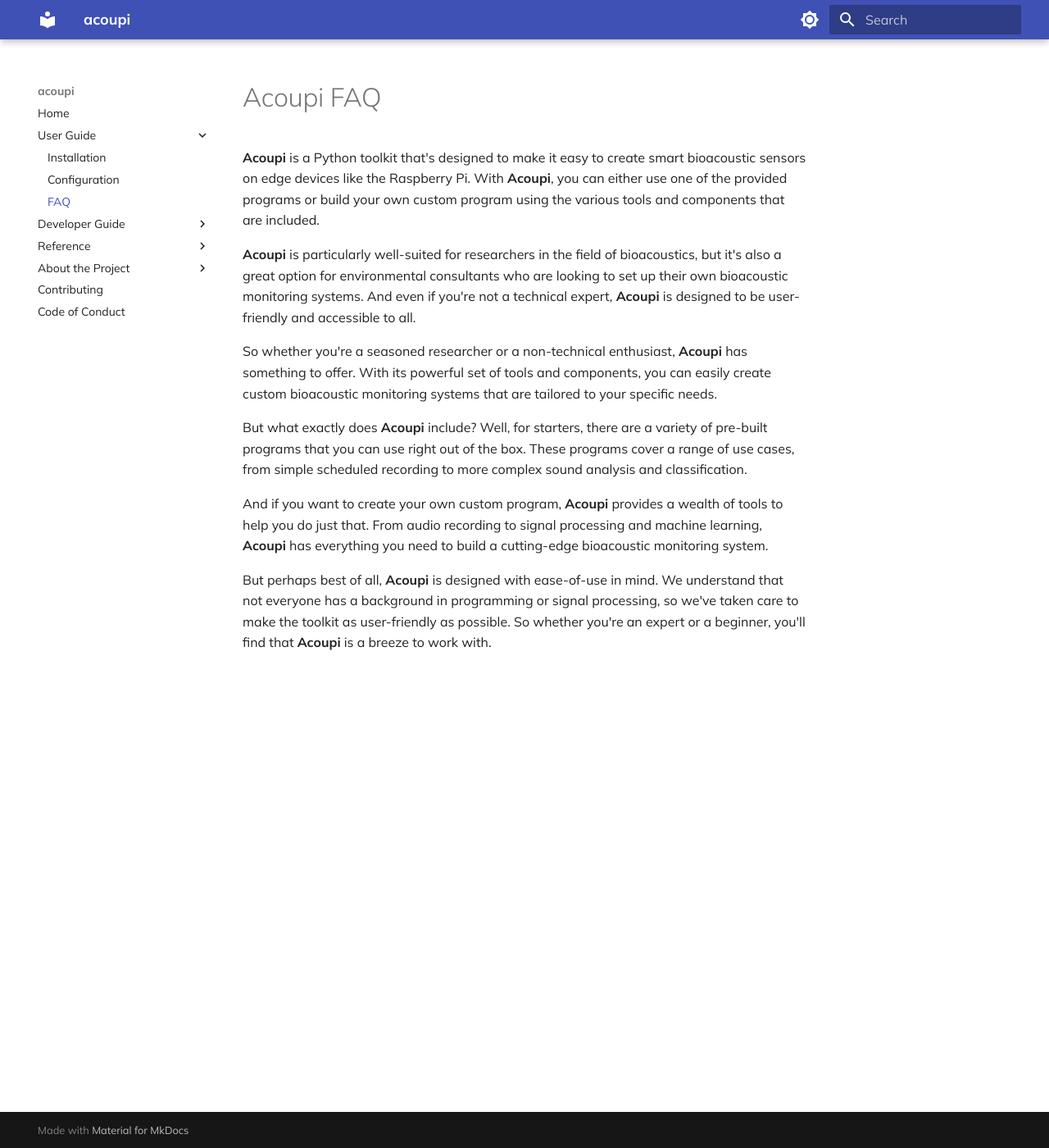
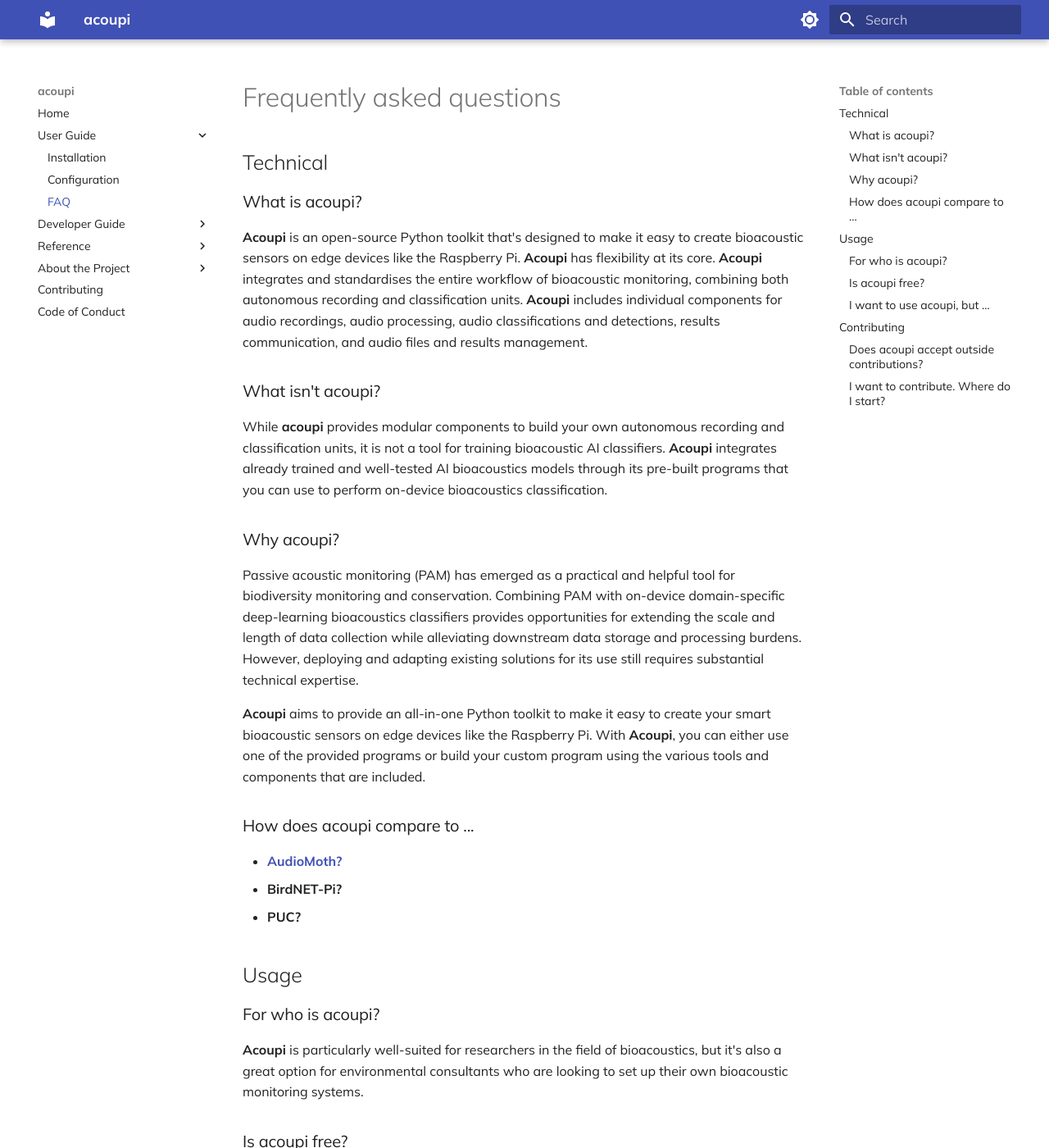
Before and after one commit to acoupi/acoupi, an MkDocs documentation site: the page built from docs/user_guide/faq.md, in a window 1280 px wide and 1400 px high. Shown: the whole window at 82% size. Built offline with MkDocs 1.6.1 and Material for MkDocs 9.7.7, drawn with Linux system fonts in a browser that asks for light colours; some of the changed text lies outside the part shown.

Commit message:
Update faq.md

```diff
--- a/docs/user_guide/faq.md
+++ b/docs/user_guide/faq.md
@@ -1,14 +1,44 @@
 
-# Acoupi FAQ
+# Frequently asked questions
 
-**Acoupi** is a Python toolkit that's designed to make it easy to create smart bioacoustic sensors on edge devices like the Raspberry Pi. With **Acoupi**, you can either use one of the provided programs or build your own custom program using the various tools and components that are included.
+## Technical
 
-**Acoupi** is particularly well-suited for researchers in the field of bioacoustics, but it's also a great option for environmental consultants who are looking to set up their own bioacoustic monitoring systems. And even if you're not a technical expert, **Acoupi** is designed to be user-friendly and accessible to all.
+### What is acoupi?
+**Acoupi** is an open-source Python toolkit that's designed to make it easy to create bioacoustic sensors on edge devices like the Raspberry Pi. **Acoupi** has flexibility at its core. **Acoupi** integrates and standardises the entire workflow of bioacoustic monitoring, combining both autonomous recording and classification units. **Acoupi** includes individual components for audio recordings, audio processing, audio classifications and detections, results communication, and audio files and results management.
 
-So whether you're a seasoned researcher or a non-technical enthusiast, **Acoupi** has something to offer. With its powerful set of tools and components, you can easily create custom bioacoustic monitoring systems that are tailored to your specific needs.
+### What isn't acoupi?
+While **acoupi** provides modular components to build your own autonomous recording and classification units, it is not a tool for training bioacoustic AI classifiers. **Acoupi** integrates already trained and well-tested AI bioacoustics models through its pre-built programs that you can use to perform on-device bioacoustics classification.
 
-But what exactly does **Acoupi** include? Well, for starters, there are a variety of pre-built programs that you can use right out of the box. These programs cover a range of use cases, from simple scheduled recording to more complex sound analysis and classification.
+### Why acoupi?
+Passive acoustic monitoring (PAM) has emerged as a practical and helpful tool for biodiversity monitoring and conservation. Combining PAM with on-device domain-specific deep-learning bioacoustics classifiers provides opportunities for extending the scale and length of data collection while alleviating downstream data storage and processing burdens. However, deploying and adapting existing solutions for its use still requires substantial technical expertise.
 
-And if you want to create your own custom program, **Acoupi** provides a wealth of tools to help you do just that. From audio recording to signal processing and machine learning, **Acoupi** has everything you need to build a cutting-edge bioacoustic monitoring system.
+**Acoupi** aims to provide an all-in-one Python toolkit to make it easy to create your smart bioacoustic sensors on edge devices like the Raspberry Pi. With **Acoupi**, you can either use one of the provided programs or build your custom program using the various tools and components that are included.
 
+
+### How does acoupi compare to ...
+- [**AudioMoth?**](https://www.openacousticdevices.info/audiomoth)
+- **BirdNET-Pi?**
+- **PUC?**
+
+## Usage
+
+### For who is acoupi?
+**Acoupi** is particularly well-suited for researchers in the field of bioacoustics, but it's also a great option for environmental consultants who are looking to set up their own bioacoustic monitoring systems.
+
+### Is acoupi free?
+Yes, acoupi is free and will always be free. That means you can use acoupi freely for personal, academic, or other non-commercial applications.
+
+
+### I want to use acoupi, but ...
+- **I don't know Python.** No problem. While acoupi is built in Python, it includes a variety of pre-built programs that you can use right out of the box. Follow the [installation guide](#installation.md) to get started and have a look at the various pre-built [programs](#programs.md) you can use.
+
+- **I don't have access to WiFi.** Acoupi does not require access to WiFi or any other wireless network. You can use acoupi as a standalone device, the audio recordings and audio classification results will be saved on the device's internal storage (i.e., the SD card).
+- **I don't have my own AI classifier.**
+
+## Contributing
+
+### Does acoupi accept outside contributions?
+Yes absolutely, we welcome all contributions: bug reports, bug fixes, documentation improvements, and feature requests.
+
+### I want to contribute. Where do I start?
 But perhaps best of all, **Acoupi** is designed with ease-of-use in mind. We understand that not everyone has a background in programming or signal processing, so we've taken care to make the toolkit as user-friendly as possible. So whether you're an expert or a beginner, you'll find that **Acoupi** is a breeze to work with.
```
